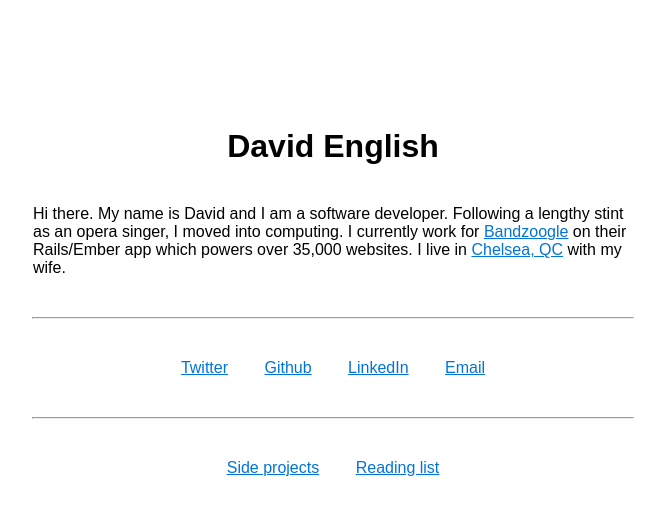
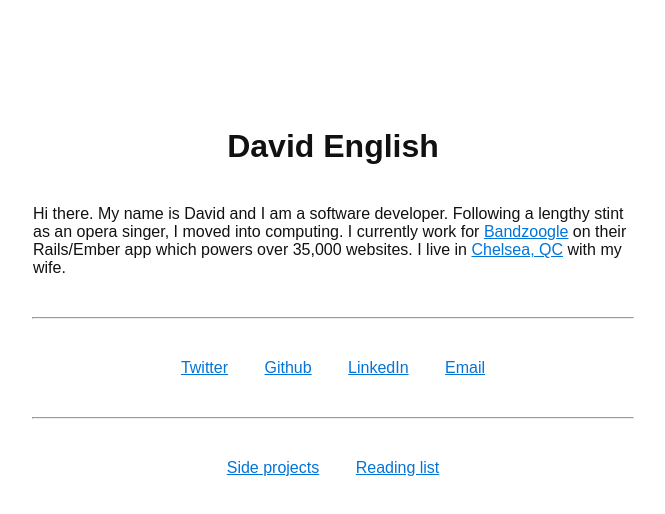
Before and after one commit to davidenglishmusic/davidenglishmusic.github.io, a website: page index.html in a window 1280 px wide. Shown: the full height of the page, 307-972 px from the left. Drawn offline with Linux system fonts and the light colour scheme.

Commit message:
Tweak colors

```diff
--- a/assets/stylesheets/shared.less
+++ b/assets/stylesheets/shared.less
@@ -1,9 +1,10 @@
 * {
   font-family: Arial, "Helvetica Neue", Helvetica, sans-serif;
-  color: black;
+  color: #111;
 }
 
 body {
+  background-color: #FFF;
   font-size: 16px;
 }
 
```
Also changed, not shown: assets/stylesheets/shared.min.css.
